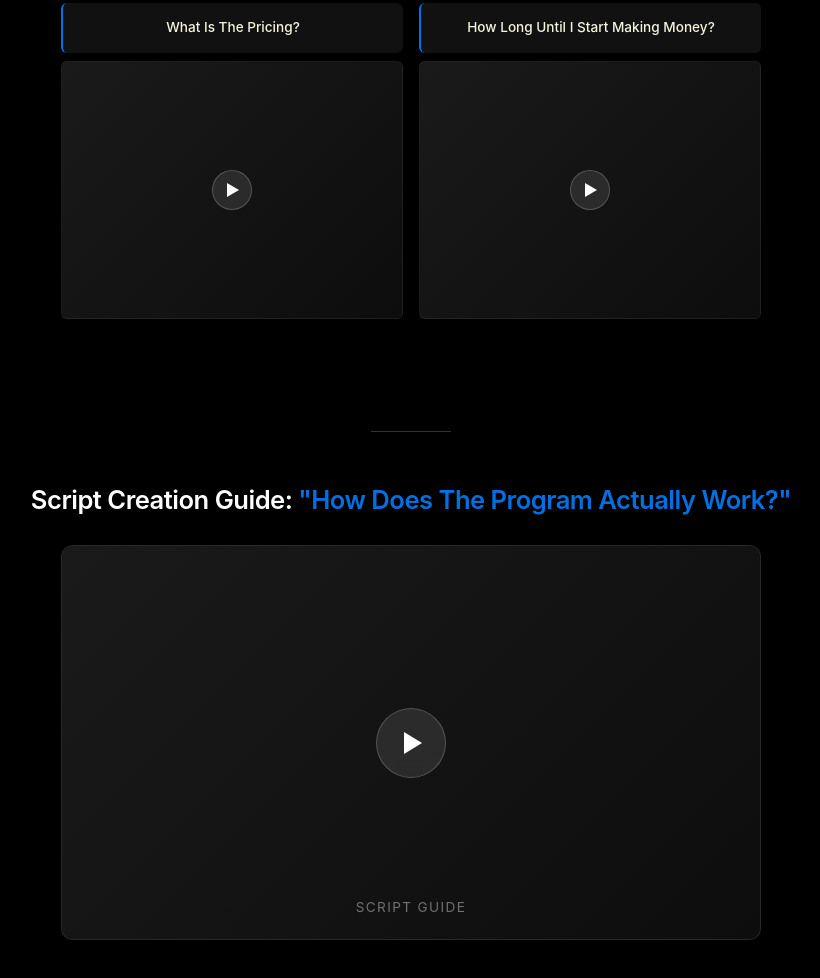
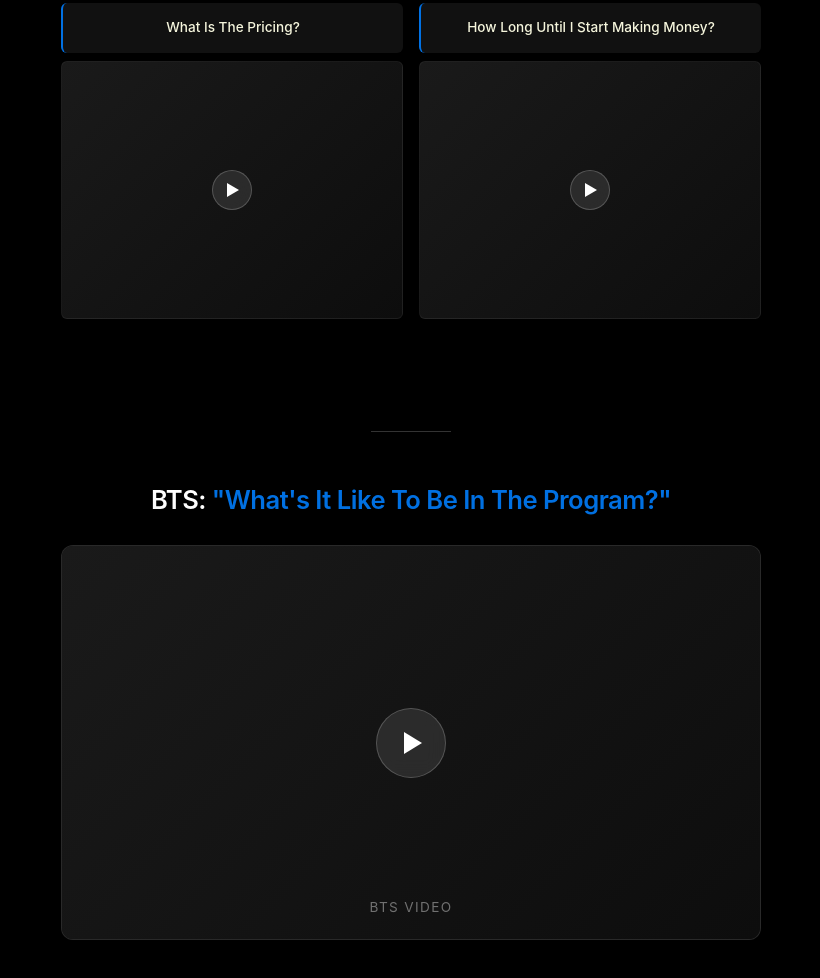
Before and after one commit to javiln1/Kendall, a plain HTML site: page confirmation.html in a window 1280 px wide. Shown: the part 1838-2816 px from the top of the page, without its empty margins (229-1049 px from the left). Drawn offline with Linux system fonts and the light colour scheme.

Commit message:
Change final video to BTS: What's It Like To Be In The Program

```diff
--- a/confirmation.html
+++ b/confirmation.html
@@ -554,13 +554,13 @@
 
         <div class="divider"></div>
 
-        <!-- Script Creation Guide Video Section -->
+        <!-- BTS Video Section -->
         <section class="final-video-section">
-            <h2 class="final-video-title">Script Creation Guide: <span style="color: #0171E3;">"How Does The Program Actually Work?"</span></h2>
+            <h2 class="final-video-title">BTS: <span style="color: #0171E3;">"What's It Like To Be In The Program?"</span></h2>
             <div class="final-video-wrapper">
                 <div class="video-placeholder">
                     <div class="play-button"></div>
-                    <span class="label">Script Guide</span>
+                    <span class="label">BTS Video</span>
                 </div>
                 <!-- Replace placeholder above with: <wistia-player media-id="YOUR_VIDEO_ID" aspect="1.7777"></wistia-player> -->
             </div>
```
